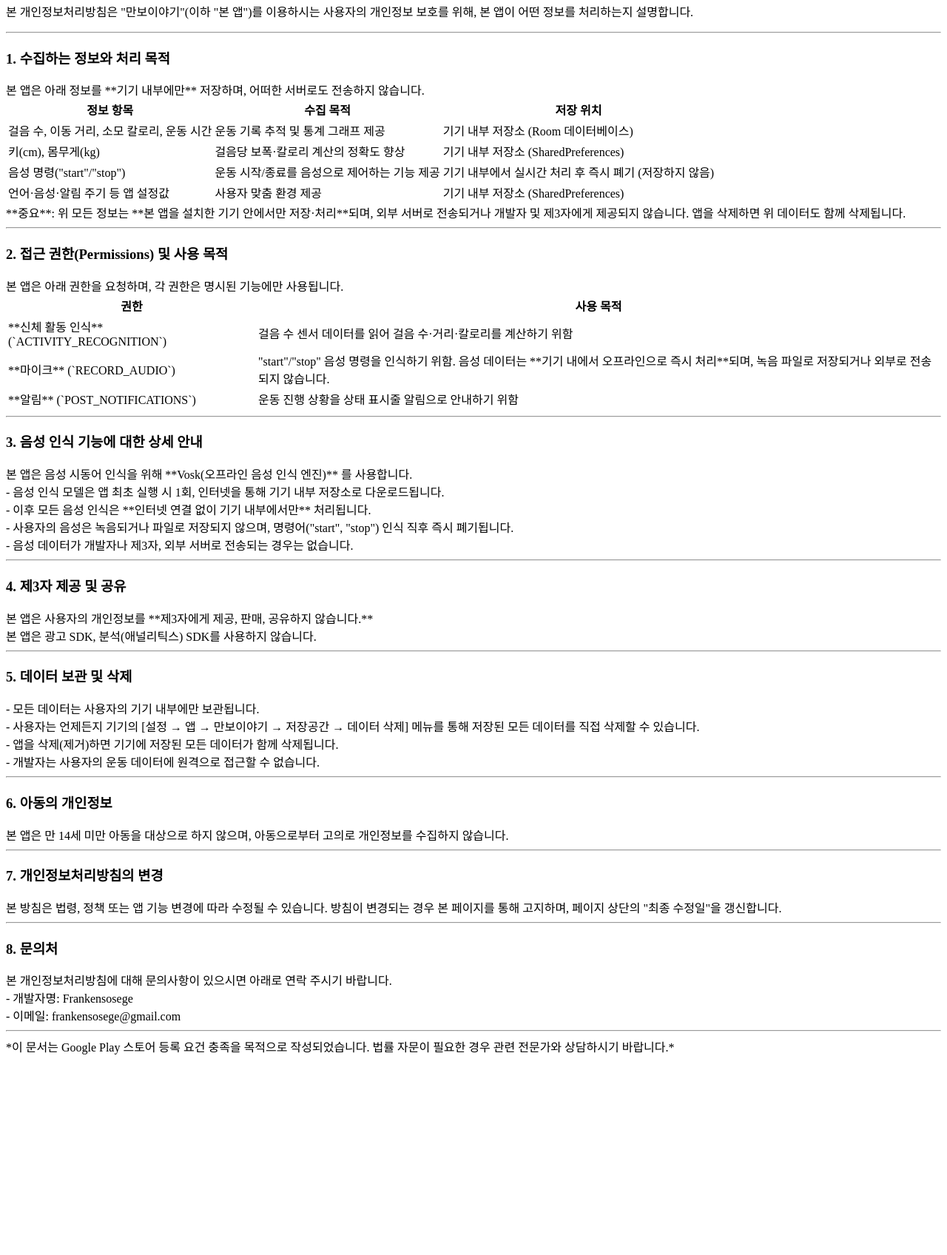
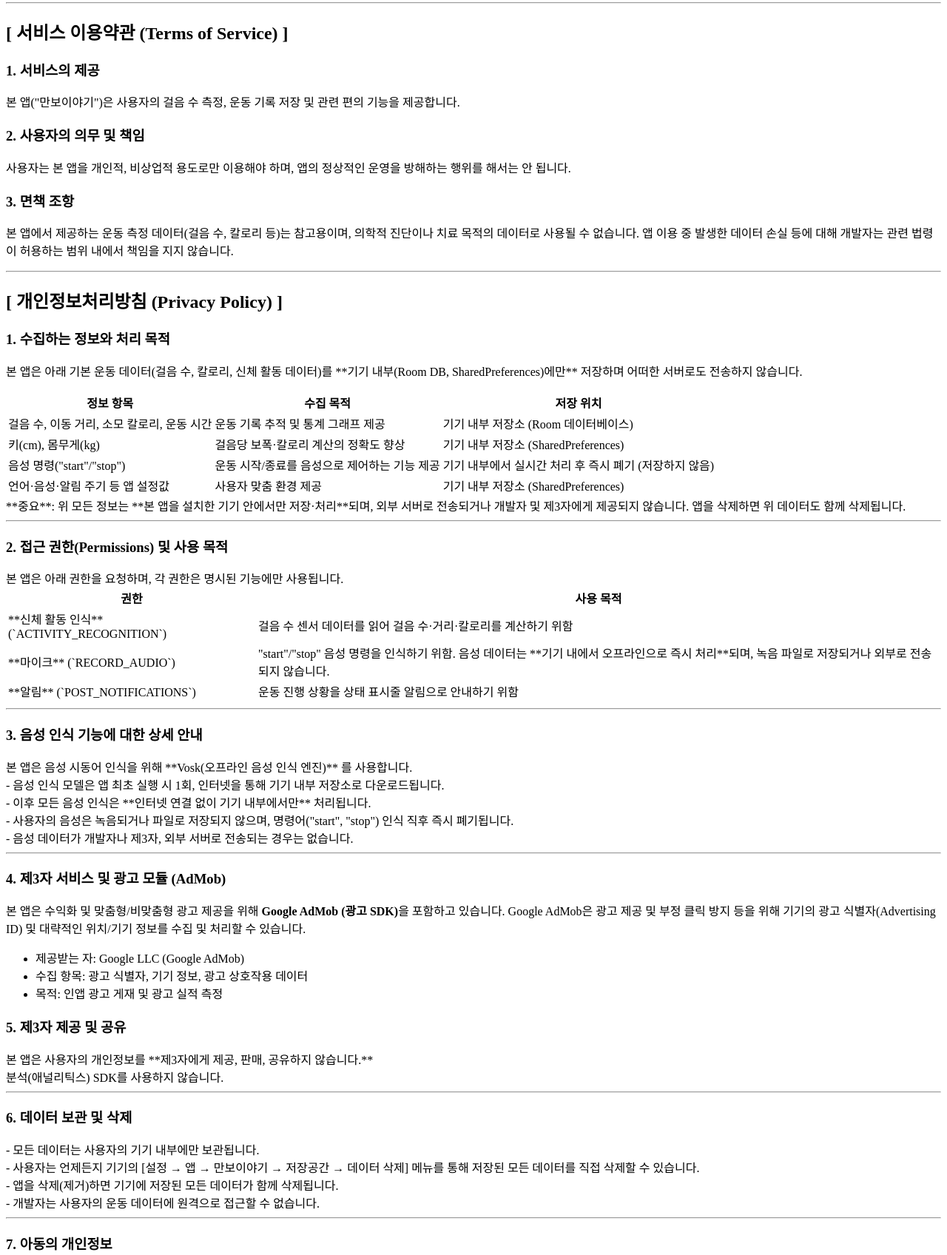
Before and after one commit to Frankensosege/TMTforRunner, a plain HTML site: page index.html in a window 1280 px wide. Shown: the part 174-1870 px from the top of the page at 74% size. Before the commit the page ends 1616 px from the top, so only its background shows below. Drawn offline with Linux system fonts and the light colour scheme.

Commit message:
Update index.html
서비스 약관 추가

```diff
--- a/index.html
+++ b/index.html
@@ -2,24 +2,33 @@
 <html>
 <head>
     <meta charset="UTF-8">
-    <title>개인정보처리방침</title>
+    <title>만보이야기 - 서비스 약관 및 개인정보처리방침</title>
 </head>
 <body>
-    <h1>개인정보처리방침 (Privacy Policy)</h1>
+    <h1>만보이야기 - 서비스 약관 및 개인정보처리방침</h1>
     <p>
 	**앱 이름**: 만보이야기 (Manbo Story)<br/>
-	**최종 수정일**: 2026-08-13<br/>
+	**최종 수정일**: 2026-11-05<br/>
 	**시행일**: 2026-08-13<br/>
     </p>
-    <p>
-	본 개인정보처리방침은 "만보이야기"(이하 "본 앱")를 이용하시는 사용자의 개인정보 보호를 위해, 본 앱이 어떤 정보를 처리하는지 설명합니다.<br/>
-     </p>
 
-     <hr>
-<p>
+    <hr>
+        <h2>[ 서비스 이용약관 (Terms of Service) ]</h2>
+        <h3>1. 서비스의 제공</h3>
+        <p>본 앱("만보이야기")은 사용자의 걸음 수 측정, 운동 기록 저장 및 관련 편의 기능을 제공합니다.</p>
+
+        <h3>2. 사용자의 의무 및 책임</h3>
+    <p>사용자는 본 앱을 개인적, 비상업적 용도로만 이용해야 하며, 앱의 정상적인 운영을 방해하는 행위를 해서는 안 됩니다.</p>
+
+    <h3>3. 면책 조항</h3>
+    <p>본 앱에서 제공하는 운동 측정 데이터(걸음 수, 칼로리 등)는 참고용이며, 의학적 진단이나 치료 목적의 데이터로 사용될 수 없습니다. 앱 이용 중 발생한 데이터 손실 등에 대해 개발자는 관련 법령이 허용하는 범위 내에서 책임을 지지 않습니다.</p>
+
+    <hr>
+
+<h2>[ 개인정보처리방침 (Privacy Policy) ]</h2>
+
 <h3> 1. 수집하는 정보와 처리 목적</h3>
-
-본 앱은 아래 정보를 **기기 내부에만** 저장하며, 어떠한 서버로도 전송하지 않습니다.<br/>
+<p>본 앱은 아래 기본 운동 데이터(걸음 수, 칼로리, 신체 활동 데이터)를 **기기 내부(Room DB, SharedPreferences)에만** 저장하며 어떠한 서버로도 전송하지 않습니다.</p>
 
      <table>
 	<tr>
@@ -90,14 +99,22 @@
 
      <hr>
 
-<h3> 4. 제3자 제공 및 공유</h3>
+<h3>4. 제3자 서비스 및 광고 모듈 (AdMob)</h3>
+    <p>본 앱은 수익화 및 맞춤형/비맞춤형 광고 제공을 위해 <b>Google AdMob (광고 SDK)</b>을 포함하고 있습니다. Google AdMob은 광고 제공 및 부정 클릭 방지 등을 위해 기기의 광고 식별자(Advertising ID) 및 대략적인 위치/기기 정보를 수집 및 처리할 수 있습니다.</p>
+    <ul>
+        <li>제공받는 자: Google LLC (Google AdMob)</li>
+        <li>수집 항목: 광고 식별자, 기기 정보, 광고 상호작용 데이터</li>
+        <li>목적: 인앱 광고 게재 및 광고 실적 측정</li>
+    </ul>
+
+<h3> 5. 제3자 제공 및 공유</h3>
 
 본 앱은 사용자의 개인정보를 **제3자에게 제공, 판매, 공유하지 않습니다.**<br/>
-본 앱은 광고 SDK, 분석(애널리틱스) SDK를 사용하지 않습니다.<br/>
+분석(애널리틱스) SDK를 사용하지 않습니다.<br/>
 
      <hr>
 
-<h3> 5. 데이터 보관 및 삭제</h3>
+<h3> 6. 데이터 보관 및 삭제</h3>
 
 - 모든 데이터는 사용자의 기기 내부에만 보관됩니다.<br/>
 - 사용자는 언제든지 기기의 [설정 → 앱 → 만보이야기 → 저장공간 → 데이터 삭제] 메뉴를 통해 저장된 모든 데이터를 직접 삭제할 수 있습니다.<br/>
@@ -106,19 +123,19 @@
 
      <hr>
 
-<h3>  6. 아동의 개인정보</h3>
+<h3>  7. 아동의 개인정보</h3>
 
 본 앱은 만 14세 미만 아동을 대상으로 하지 않으며, 아동으로부터 고의로 개인정보를 수집하지 않습니다.<br/>
 
      <hr>
 
-<h3> 7. 개인정보처리방침의 변경</h3>
+<h3> 8. 개인정보처리방침의 변경</h3>
 
 본 방침은 법령, 정책 또는 앱 기능 변경에 따라 수정될 수 있습니다. 방침이 변경되는 경우 본 페이지를 통해 고지하며, 페이지 상단의 "최종 수정일"을 갱신합니다.<br>
 
      <hr>
 
-<h3> 8. 문의처 </h3>
+<h3> 9. 문의처 </h3>
 
 본 개인정보처리방침에 대해 문의사항이 있으시면 아래로 연락 주시기 바랍니다.<br/>
 
```
